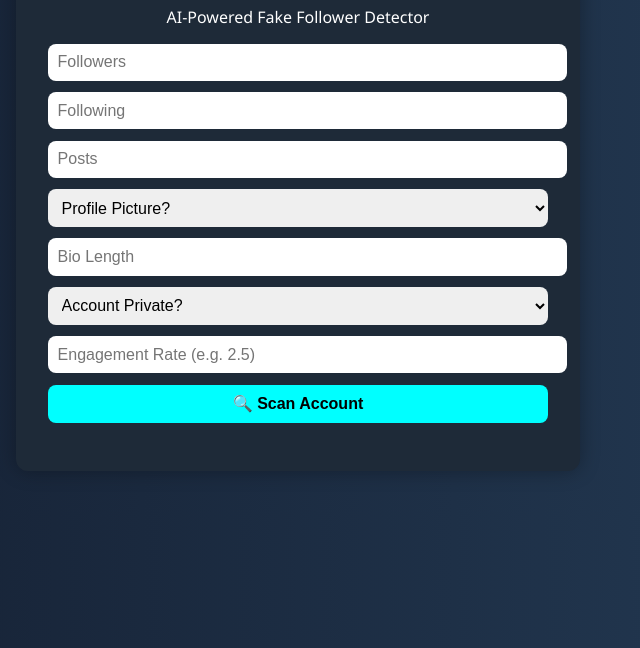
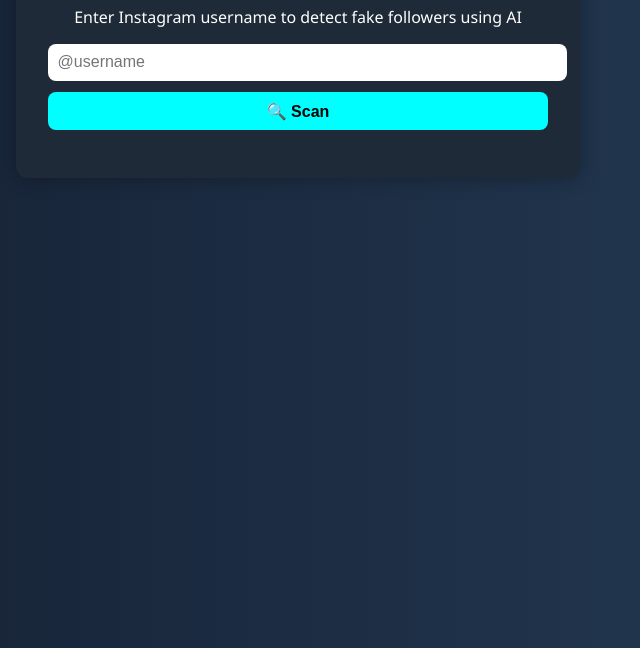
Before and after one commit to Itsmuzz/GramRadar, a plain HTML site: page index.html in a window 1280 px wide. Shown: the part 152-800 px from the top of the page, without its empty margins (342-982 px from the left). Drawn offline with Linux system fonts and the light colour scheme.

Commit message:
Update index.html

```diff
--- a/index.html
+++ b/index.html
@@ -2,37 +2,17 @@
 <html lang="en">
 <head>
   <meta charset="UTF-8" />
-  <meta name="viewport" content="width=device-width, initial-scale=1.0"/>
-  <title>GramRadar - Fake Follower Detector</title>
+  <title>GramRadar - AI Username Scanner</title>
   <link rel="stylesheet" href="style.css" />
 </head>
 <body>
   <div class="container">
-    <h1>📊 GramRadar</h1>
-    <p>AI-Powered Fake Follower Detector</p>
+    <h1>📲 GramRadar</h1>
+    <p>Enter Instagram username to detect fake followers using AI</p>
 
-    <form id="scanForm">
-      <input type="number" placeholder="Followers" name="followers" required />
-      <input type="number" placeholder="Following" name="following" required />
-      <input type="number" placeholder="Posts" name="posts" required />
-
-      <select name="has_profile_picture" required>
-        <option value="">Profile Picture?</option>
-        <option value="1">Yes</option>
-        <option value="0">No</option>
-      </select>
-
-      <input type="number" placeholder="Bio Length" name="bio_length" required />
-
-      <select name="is_private" required>
-        <option value="">Account Private?</option>
-        <option value="1">Yes</option>
-        <option value="0">No</option>
-      </select>
-
-      <input type="number" step="0.01" placeholder="Engagement Rate (e.g. 2.5)" name="engagement_rate" required />
-
-      <button type="submit">🔍 Scan Account</button>
+    <form id="usernameForm">
+      <input type="text" id="username" placeholder="@username" required />
+      <button type="submit">🔍 Scan</button>
     </form>
 
     <div id="resultBox"></div>
```
